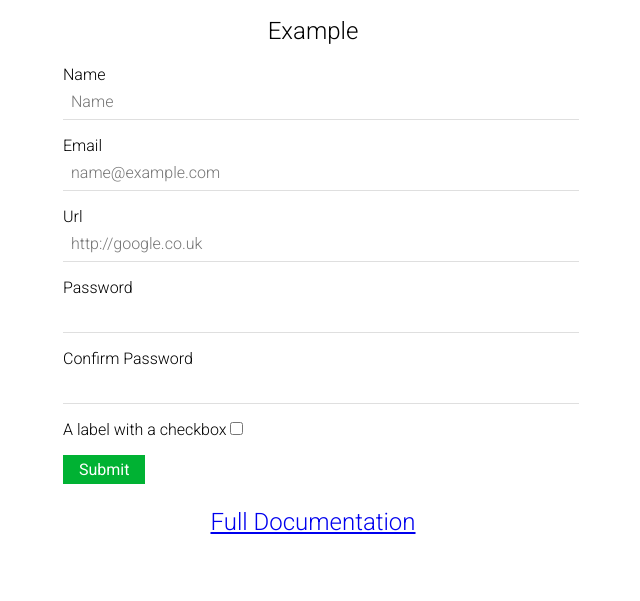
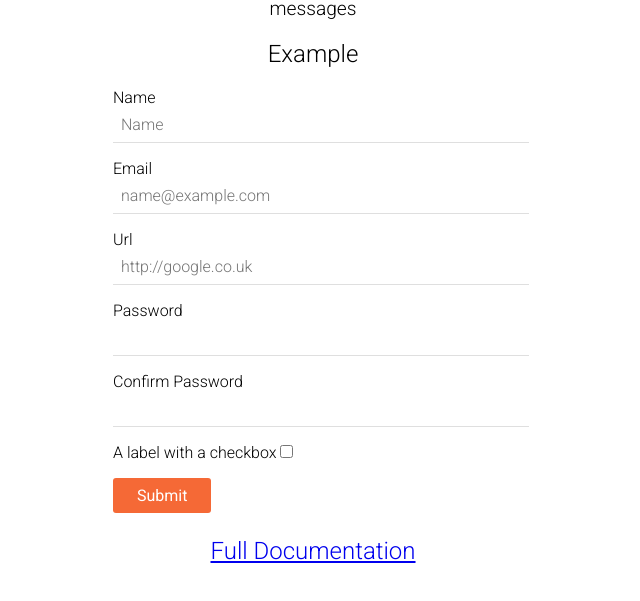
Before and after one commit to mattbegent/oi, a website: page index.html in a window 1280 px wide. Shown: the part 85-686 px from the top of the page, without its empty margins (327-967 px from the left). Drawn offline with Linux system fonts and the light colour scheme.

Commit message:
Updated button style

```diff
--- a/css/style.css
+++ b/css/style.css
@@ -17,7 +17,7 @@ input {
 .wrapper {
    width: 80%;
    margin: 0 auto;
-   max-width: 500px;
+   max-width: 400px;
 }
 
 h1,
@@ -79,16 +79,17 @@ label {
 
 
 .button {
-  background-color: #00B233;
+  background-color: #F56936;
   border: none;
-  padding: 0.3em 1em;
+  padding: 0.5em 1.5em;
   color: #FFF;
+  border-radius: 3px;
   transition: background-color ease-in-out 300ms;
 }
 
 .button:hover,
 .button:focus {
-  background-color: #028628;
+  background-color: #FEA22F;
 }
 
 .cta {
```
Lines whose indentation alone changed are shown as unchanged.
